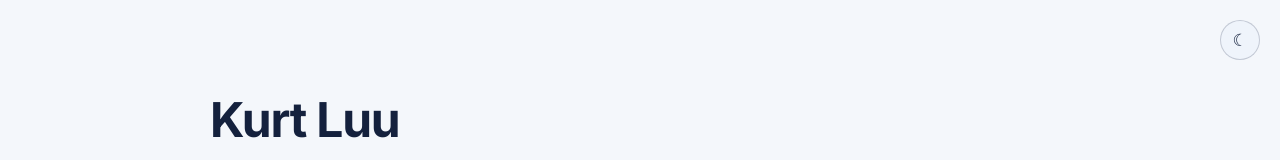
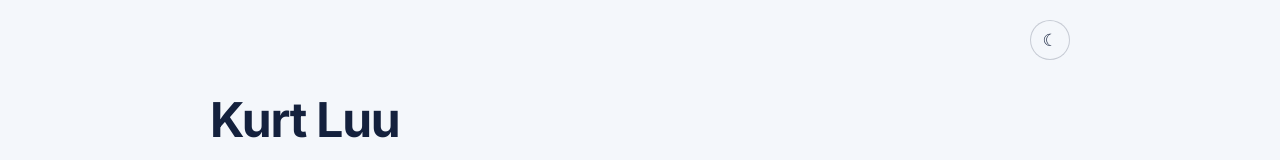
Before and after one commit to kurtluu/portfolio, a React (Vite) app in the folder react-ts-site/: page / in a window 1280 px wide. Shown: the top 160 px of the page. Built offline with nearby package versions, Linux system fonts and the light colour scheme.

Commit message:
Adjust theme toggle placement and background

```diff
--- a/react-ts-site/src/App.tsx
+++ b/react-ts-site/src/App.tsx
@@ -195,6 +195,7 @@ function App() {
   return (
     <>
       <div className="background-glow" aria-hidden="true" />
+      <div className="layout container">
         <button
           className="theme-toggle"
           type="button"
@@ -206,7 +207,6 @@ function App() {
           </span>
         </button>
 
-      <div className="layout container">
         <aside className="sidebar">
           <div className="sidebar-inner">
             <div>
--- a/react-ts-site/src/styles.css
+++ b/react-ts-site/src/styles.css
@@ -57,12 +57,12 @@ body {
 }
 
 .theme-toggle {
-  position: fixed;
+  position: absolute;
   top: 1.25rem;
-  right: 1.25rem;
+  right: 0;
   z-index: 30;
   border: 1px solid var(--line);
-  background: color-mix(in srgb, var(--panel) 40%, var(--bg));
+  background: var(--bg);
   color: var(--text);
   border-radius: 999px;
   width: 2.5rem;
@@ -369,7 +369,7 @@ h3 {
 @media (max-width: 980px) {
   .theme-toggle {
     top: 0.85rem;
-    right: 0.85rem;
+    right: 0;
   }
 
   .layout {
```
Lines whose indentation alone changed are shown as unchanged.
